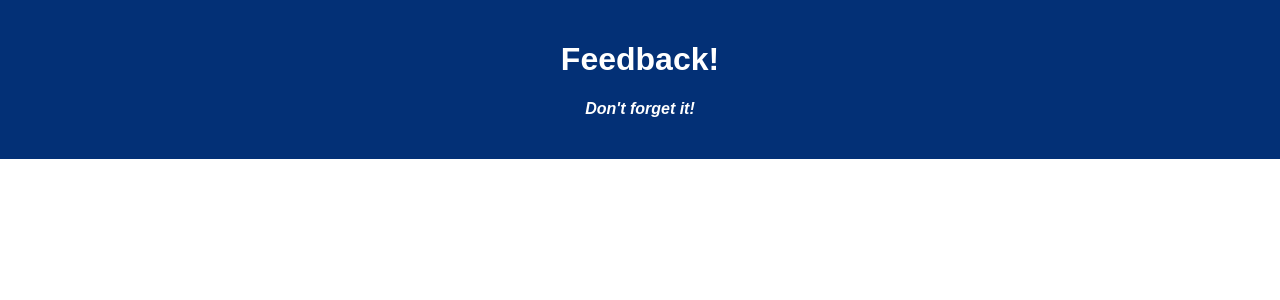
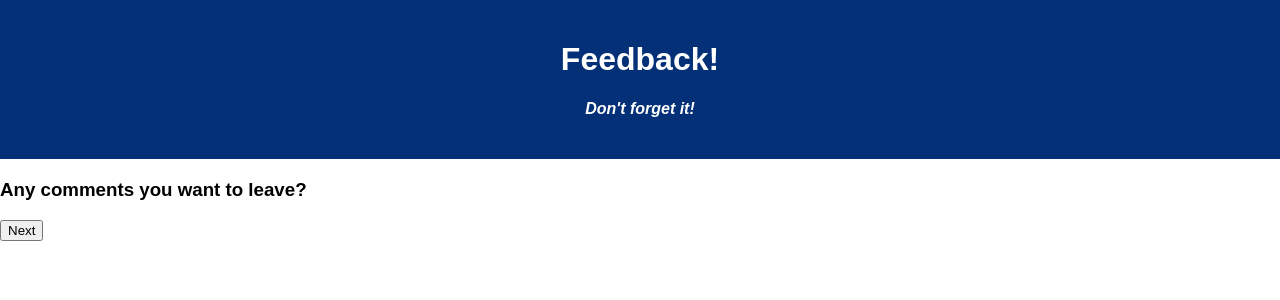
Before and after one commit to madelinePrickette/weekend-redux-feedback-survey, a React (Create React App) app: page /#/comments in a window 1280 px wide. Shown: the top 300 px of the page. Built offline with nearby package versions, Linux system fonts and the light colour scheme.

Commit message:
component skeletons done, routing done, headers done

```diff
--- /dev/null
+++ b/src/components/Admin/Admin.jsx
@@ -0,0 +1,7 @@
+function Admin() {
+    return(
+        <h3>Admin</h3>
+    )
+}
+
+export default Admin;
--- a/src/components/App/App.jsx
+++ b/src/components/App/App.jsx
@@ -1,16 +1,59 @@
 import React from 'react';
 import axios from 'axios';
 import './App.css';
+import {
+  HashRouter as Router,
+  Route,
+  Link
+} from 'react-router-dom';
+
+//COMPONENTS IMPORTS
+import Admin from '../Admin/Admin.jsx';
+import Comments from '../Comments/Comments.jsx';
+import Feeling from '../Feeling/Feeling.jsx';
+import Review from '../Review/Review.jsx';
+import Success from '../Success/Success.jsx';
+import Supported from '../Supported/Supported.jsx';
+import Understanding from '../Understanding/Understanding.jsx';
 
 function App() {
 
   return (
+    <Router>
       <div className='App'>
         <header className='App-header'>
           <h1 className='App-title'>Feedback!</h1>
           <h4>Don't forget it!</h4>
         </header>
       </div>
+      <Route path="/admin">
+        <Admin />
+      </Route>
+
+      <Route path="/comments">
+        <Comments />
+      </Route>
+
+      <Route path="/" exact>
+        <Feeling />
+      </Route>
+
+      <Route path="/review">
+        <Review />
+      </Route>
+
+      <Route path="/success">
+        <Success />
+      </Route>
+
+      <Route path="/supported">
+        <Supported />
+      </Route>
+
+      <Route path="/understanding">
+        <Understanding />
+      </Route>
+    </Router>
   );
 }
 
--- /dev/null
+++ b/src/components/Comments/Comments.jsx
@@ -0,0 +1,19 @@
+import {useHistory} from 'react-router-dom';
+
+function Comments() {
+
+    const history = useHistory();
+
+    const nextPage = () => {
+        history.push('/review')
+    }
+
+    return(
+        <>
+            <h3>Any comments you want to leave?</h3>
+            <button onClick={nextPage}>Next</button>
+        </>
+    )
+}
+
+export default Comments;
--- /dev/null
+++ b/src/components/Feeling/Feeling.jsx
@@ -0,0 +1,19 @@
+import {useHistory} from 'react-router-dom';
+
+function Feeling() {
+
+    const history = useHistory();
+
+    const nextPage = () => {
+        history.push('/understanding')
+    }
+
+    return(
+        <>
+            <h3>How are you feeling today?</h3>
+            <button onClick={nextPage}>Next</button>
+        </>
+    )
+}
+
+export default Feeling;
--- /dev/null
+++ b/src/components/Review/Review.jsx
@@ -0,0 +1,19 @@
+import {useHistory} from 'react-router-dom';
+
+function Review() {
+
+    const history = useHistory();
+
+    const nextPage = () => {
+        history.push('/success')
+    }
+
+    return(
+        <>
+            <h3>Review your feedback</h3>
+            <button onClick={nextPage}>Submit</button>
+        </>
+    )
+}
+
+export default Review;
--- /dev/null
+++ b/src/components/Success/Success.jsx
@@ -0,0 +1,19 @@
+import {useHistory} from 'react-router-dom';
+
+function Success() {
+
+    const history = useHistory();
+
+    const nextPage = () => {
+        history.push('/')
+    }
+
+    return(
+        <>
+            <h3>Success! Your feedback was submitted!</h3>
+            <button onClick={nextPage}>Take the Feedback Quiz Again!</button>
+        </>
+    )
+}
+
+export default Success;
--- /dev/null
+++ b/src/components/Supported/Supported.jsx
@@ -0,0 +1,19 @@
+import {useHistory} from 'react-router-dom';
+
+function Supported() {
+
+    const history = useHistory();
+
+    const nextPage = () => {
+        history.push('/comments')
+    }
+
+    return(
+        <>
+            <h3>How well are you being supported?</h3>
+            <button onClick={nextPage}>Next</button>
+        </>
+    )
+}
+
+export default Supported;
--- /dev/null
+++ b/src/components/Understanding/Understanding.jsx
@@ -0,0 +1,19 @@
+import {useHistory} from 'react-router-dom';
+
+function Understanding() {
+
+    const history = useHistory();
+
+    const nextPage = () => {
+        history.push('/supported')
+    }
+
+    return(
+        <>
+            <h3>How well are you understanding the content?</h3>
+            <button onClick={nextPage}>Next</button>
+        </>
+    )
+}
+
+export default Understanding;
```
Lines whose indentation alone changed are shown as unchanged.
